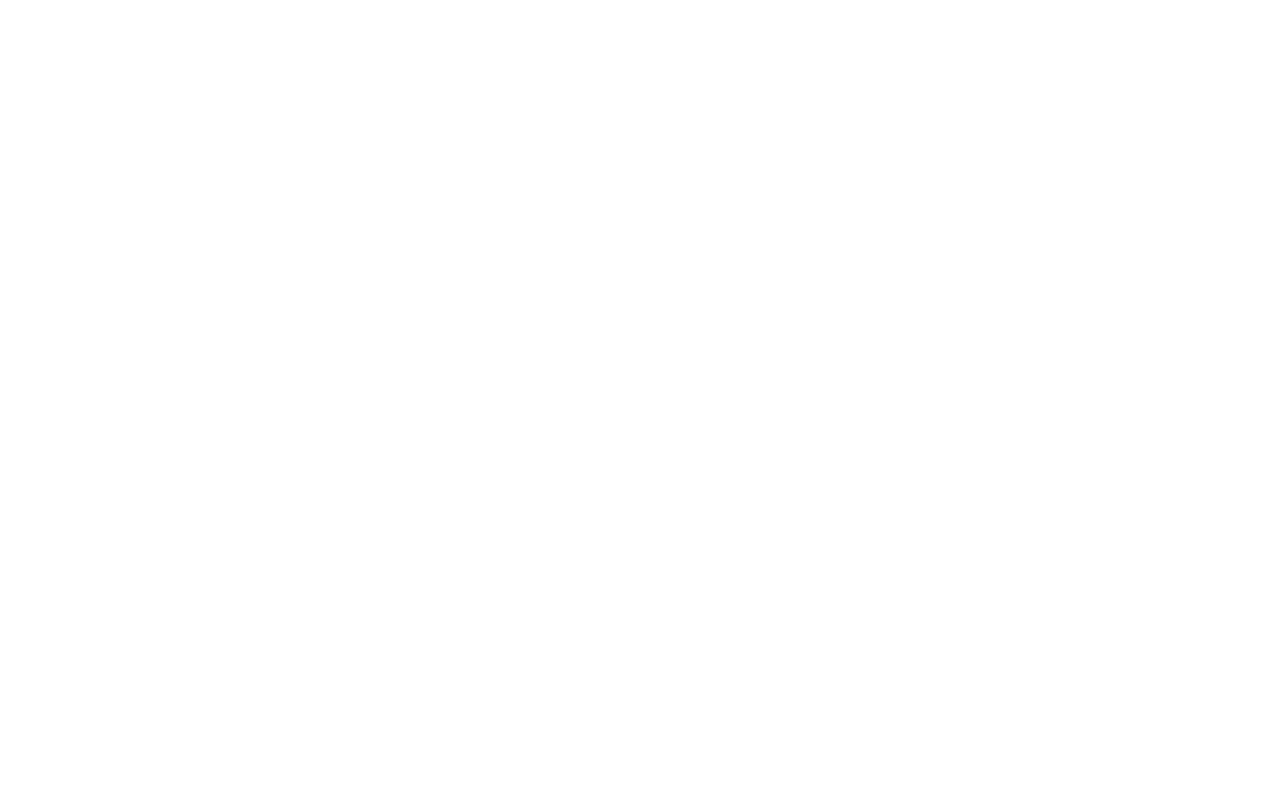
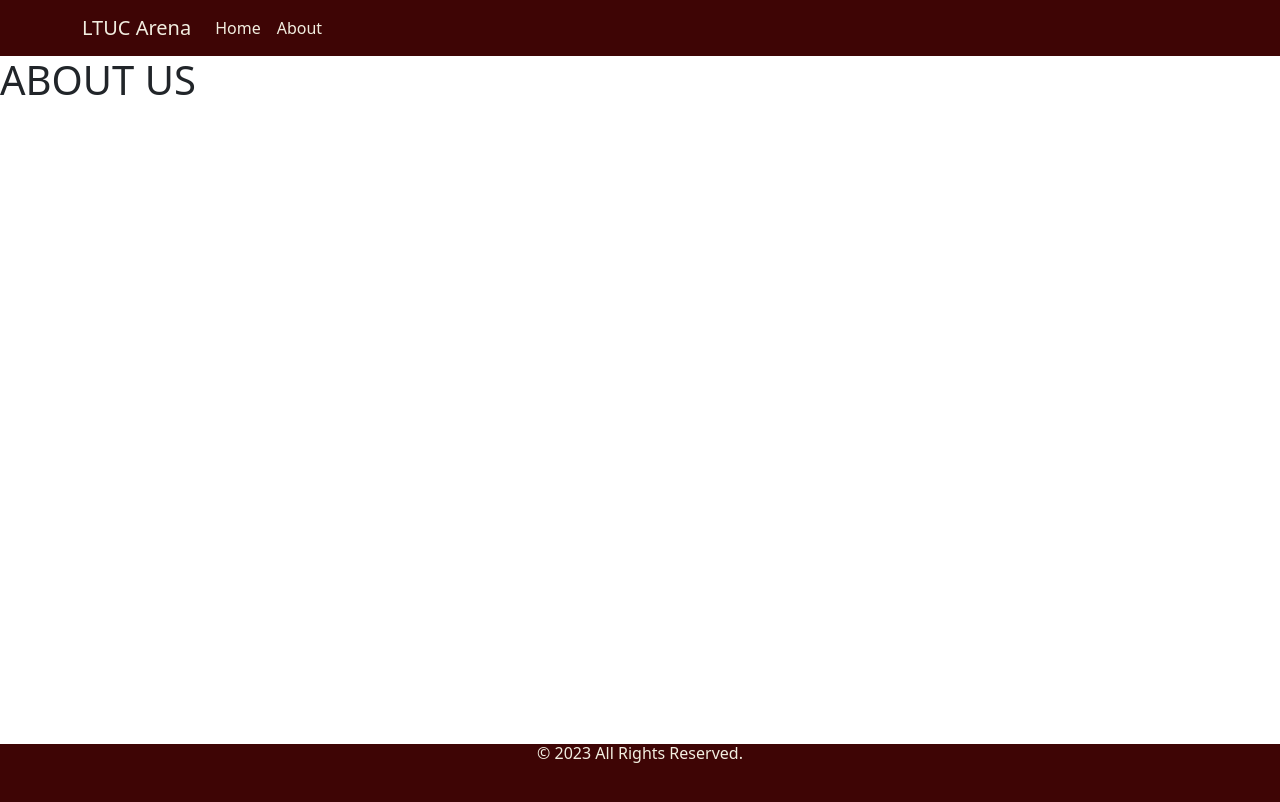
Before and after one commit to group-6-2023/ltuc-arena-frontend, a React (Create React App) app: page /about in a window 1280 px wide. Before the commit this address had no page. Built offline with nearby package versions, Linux system fonts and the light colour scheme.

Commit message:
new changes, not comleted yet.

```diff
--- a/src/App.css
+++ b/src/App.css
@@ -1,7 +1,21 @@
-:root {
-  --darkbluecolor: #051923;
-  --darkblue2color: #003554;
-  --darkblue3color: #006494;
-  --lightbluecolor: #0582ca;
-  --lightblue1color: #00a6fb;
+body {
+  margin: 0;
+  padding: 0;
+  background: #F2EEE0;
+  font-family: math;
+
+
 }
+
+::-webkit-scrollbar {
+  width: 15px;
+
+}
+
+::-webkit-scrollbar-track {
+  background: #F2EEE0;
+}
+
+::-webkit-scrollbar-thumb {
+  background:#3e0505;
+}
--- a/src/App.js
+++ b/src/App.js
@@ -1,16 +1,25 @@
 import "./App.css";
 import "bootstrap/dist/css/bootstrap.min.css";
 import { Route, Routes } from "react-router-dom";
+import NavBar from "./components/Navbar/Navbar";
+import Footer from "./components/Footer/Footer";
+import About from "./components/About/About";
 
 function App() {
   return (
     <>
+      <NavBar />
+
       <Routes>
-        <Route to="/"></Route>
-        <Route to="/exercise-list"></Route>
+        <Route path="/"></Route>
+        <Route path="/exercise-list"></Route>
+        <Route path="/about" element={<About/>}></Route>
       </Routes>
+
+      <Footer/>
     </>
   );
 }
 
+
 export default App;
--- /dev/null
+++ b/src/components/About/About.js
@@ -0,0 +1,13 @@
+import React from "react";
+import '../About/About.css'
+
+function About() {
+  return(
+    <div>
+      <h1>ABOUT US</h1>
+    </div>
+  );
+}
+
+
+export default About;
--- /dev/null
+++ b/src/components/Footer/Footer.css
@@ -0,0 +1,12 @@
+.footer {
+    background-color: #3e0505;
+    text-align: center;
+    height: 60px;
+    margin-top: 50%;
+
+}
+
+
+.footer h6 {
+    color: #F2EEE0;
+}
--- /dev/null
+++ b/src/components/Footer/Footer.js
@@ -0,0 +1,14 @@
+import './Footer.css'
+
+function Footer() {
+    return (
+        <div className='footer'>
+
+            <h6>© 2023 All Rights Reserved.</h6>
+
+        </div>
+    )
+}
+
+
+export default Footer;
--- /dev/null
+++ b/src/components/Navbar/Navbar.css
@@ -0,0 +1,11 @@
+.nav{
+    background-color: #3e0505;
+}
+
+.navBrand{
+    color: #F2EEE0;
+}
+
+.navLink{
+    color: #F2EEE0;
+}
--- /dev/null
+++ b/src/components/Navbar/Navbar.js
@@ -0,0 +1,22 @@
+import Container from 'react-bootstrap/Container';
+import Nav from 'react-bootstrap/Nav';
+import Navbar from 'react-bootstrap/Navbar';
+import './Navbar.css'
+
+
+function NavBar() {
+    return (
+        <Navbar variant="dark" className='nav'>
+            <Container>
+                <Navbar.Brand href="/" className='navBrand'>LTUC Arena</Navbar.Brand>
+                <Nav className="me-auto">
+                    <Nav.Link href="/"     className='navLink'>Home</Nav.Link>
+                    <Nav.Link href="about" className='navLink'>About</Nav.Link>
+                </Nav>
+            </Container>
+        </Navbar>
+    );
+}
+
+
+export default NavBar;
--- a/src/components/aboutus/AboutUs.js
+++ /dev/null
@@ -1,5 +0,0 @@
-import React from "react";
-
-export default function AboutUs() {
-  return <div>AboutUs</div>;
-}
--- a/src/components/navbar/HeroNavbar.js
+++ /dev/null
@@ -1,5 +0,0 @@
-import React from "react";
-
-export default function HeroNavbar() {
-  return <div>HeroNavbar</div>;
-}
```
Also changed, not shown: src/components/About/About.css (added), src/components/navbar/heronavbar.css (deleted).
